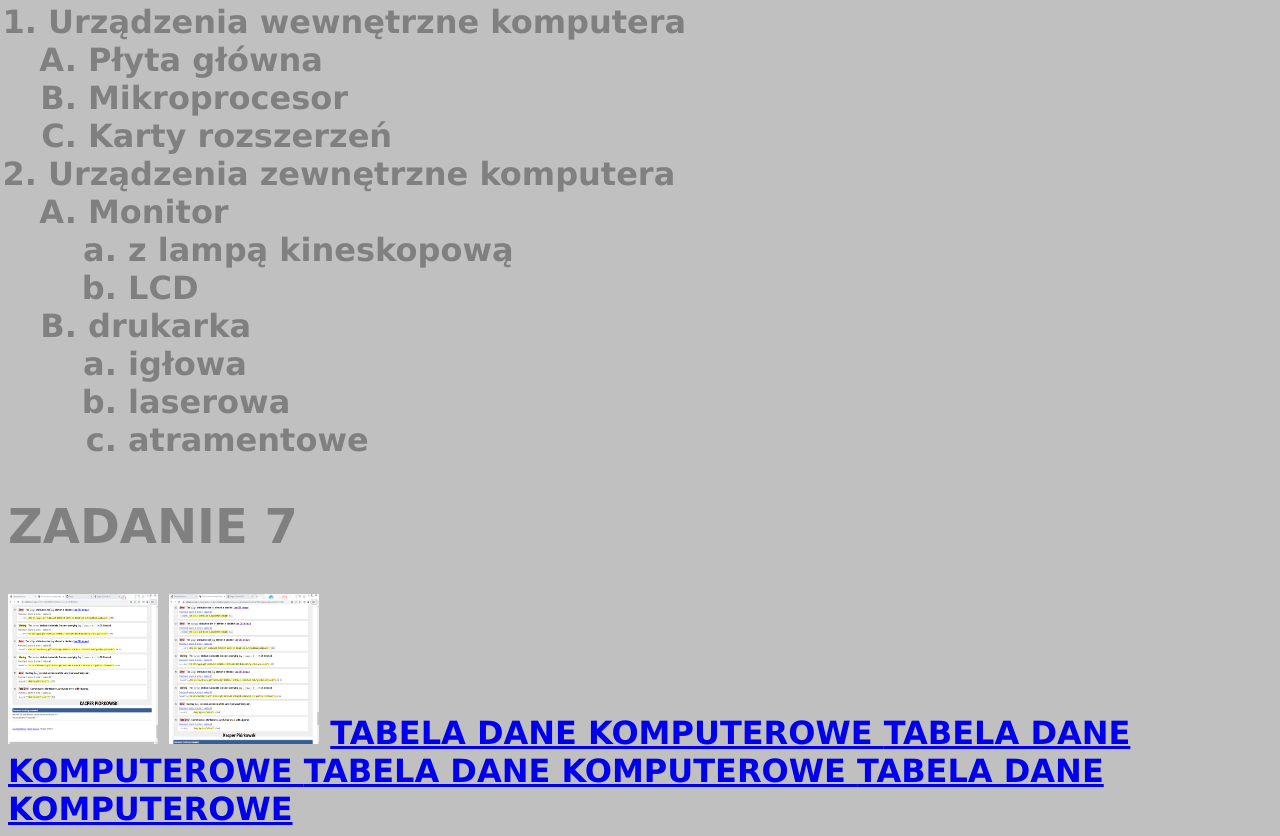
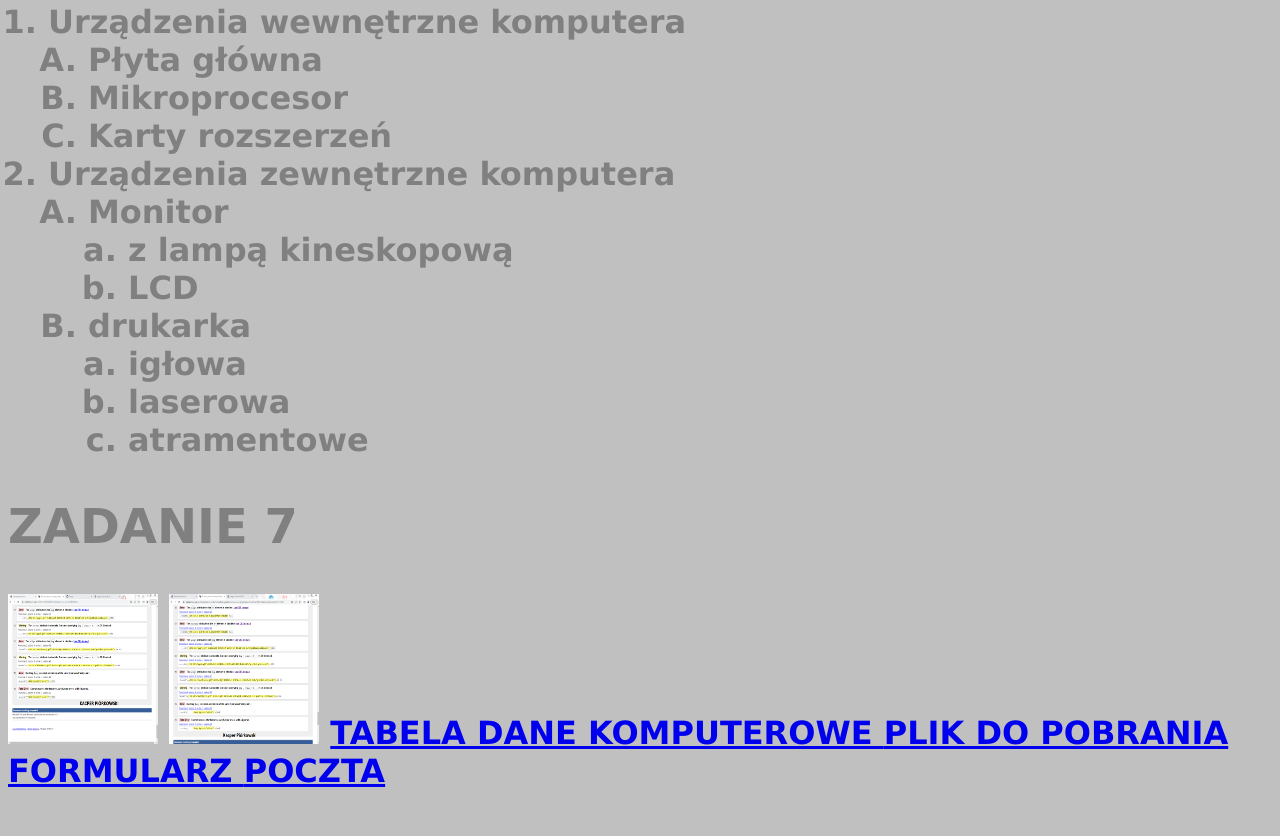
Before and after one commit to KacPior/html, a plain HTML site: page index.html in a window 1280 px wide. Shown: the part 5886-6722 px from the top of the page. After the commit the page ends 6684 px from the top, so only its background shows below. Drawn offline with Linux system fonts and the light colour scheme.

Commit message:
Update index.html

```diff
--- a/index.html
+++ b/index.html
@@ -137,8 +137,8 @@ Ty zaproponuj swoje, związane z informatyką <br> </h2>
 <IMG SRC="validator1.PNG" width=150 height=150>
 <IMG SRC="validator2.png" width=150 height=150>
 	<A HREF="tabela_piórkowski.html"> TABELA DANE KOMPUTEROWE </A>
-	<A HREF="plik_piórkowski.html"> TABELA DANE KOMPUTEROWE </A>
-	<A HREF="formularz_piórkowski.html"> TABELA DANE KOMPUTEROWE </A>
-	<A HREF="poczta_piórkowski.html"> TABELA DANE KOMPUTEROWE </A>
+	<A HREF="plik_piórkowski.html"> PLIK DO POBRANIA </A>
+	<A HREF="formularz_piórkowski.html"> FORMULARZ </A>
+	<A HREF="poczta_piórkowski.html"> POCZTA </A>
  </body>
 </html>
```
